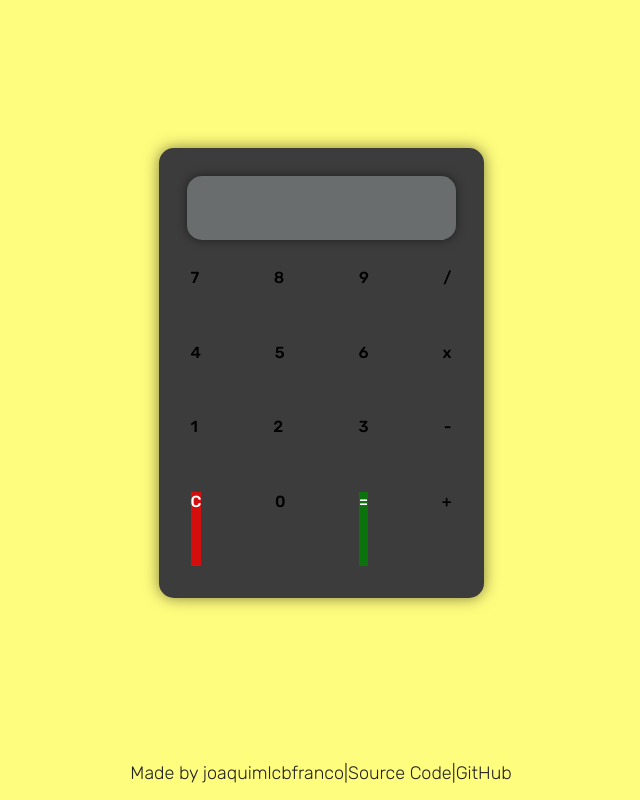
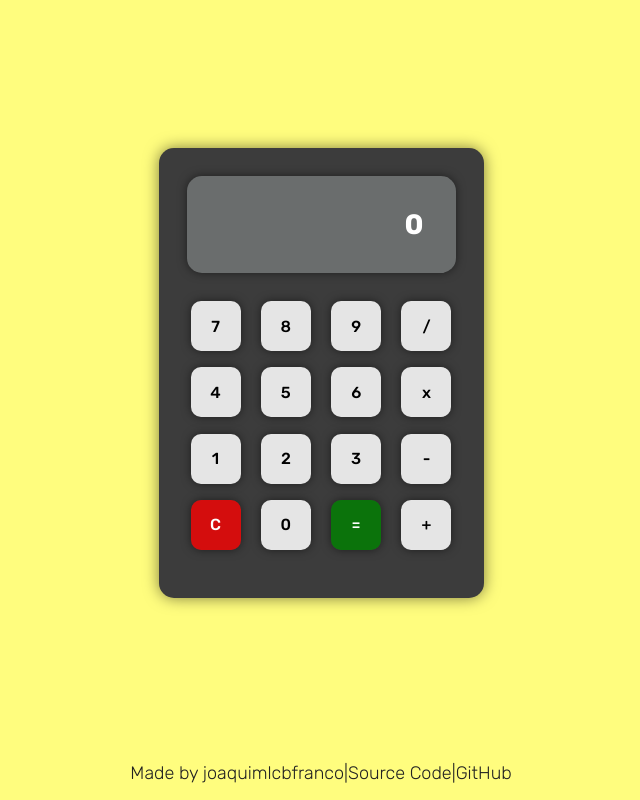
Before and after one commit to joaquimlcbfranco/calculator, a plain HTML site: page index.html in a window 1280 px wide. Shown: the whole page, without its empty margins (319-959 px from the left). Drawn offline with Linux system fonts and the light colour scheme; a web font is replaced by a local one.

Commit message:
Add class button to every button, easy to style

```diff
--- a/index.html
+++ b/index.html
@@ -11,32 +11,32 @@
         <div class="content">
             <div class="calculator-body">
                 <div class="calculator-display">
-
+                    <div class="calculator-result">0</div>
                 </div>
                 <div class="calculator-buttons">
                     <div class="row">
-                        <div class="calculator-seven">7</div>
-                        <div class="calculator-eight">8</div>
-                        <div class="calculator-nine">9</div>
-                        <div class="calculator-divide">/</div>
+                        <div class="button calculator-seven">7</div>
+                        <div class="button calculator-eight">8</div>
+                        <div class="button calculator-nine">9</div>
+                        <div class="button calculator-divide">/</div>
                     </div>
                     <div class="row">
-                        <div class="calculator-four">4</div>
-                        <div class="calculator-five">5</div>
-                        <div class="calculator-six">6</div>
-                        <div class="calculator-multiply">x</div>
+                        <div class="button calculator-four">4</div>
+                        <div class="button calculator-five">5</div>
+                        <div class="button calculator-six">6</div>
+                        <div class="button calculator-multiply">x</div>
                     </div>
                     <div class="row">
-                        <div class="calculator-one">1</div>
-                        <div class="calculator-two">2</div>
-                        <div class="calculator-three">3</div>
-                        <div class="calculator-subtract">-</div>
+                        <div class="button calculator-one">1</div>
+                        <div class="button calculator-two">2</div>
+                        <div class="button calculator-three">3</div>
+                        <div class="button calculator-subtract">-</div>
                     </div>
                     <div class="row">
-                        <div class="calculator-clear">C</div>
-                        <div class="calculator-zero">0</div>
-                        <div class="calculator-submit">=</div>
-                        <div class="calculator-add">+</div>
+                        <div class="button calculator-clear">C</div>
+                        <div class="button calculator-zero">0</div>
+                        <div class="button calculator-submit">=</div>
+                        <div class="button calculator-add">+</div>
                     </div>
                 </div>
             </div>
```
